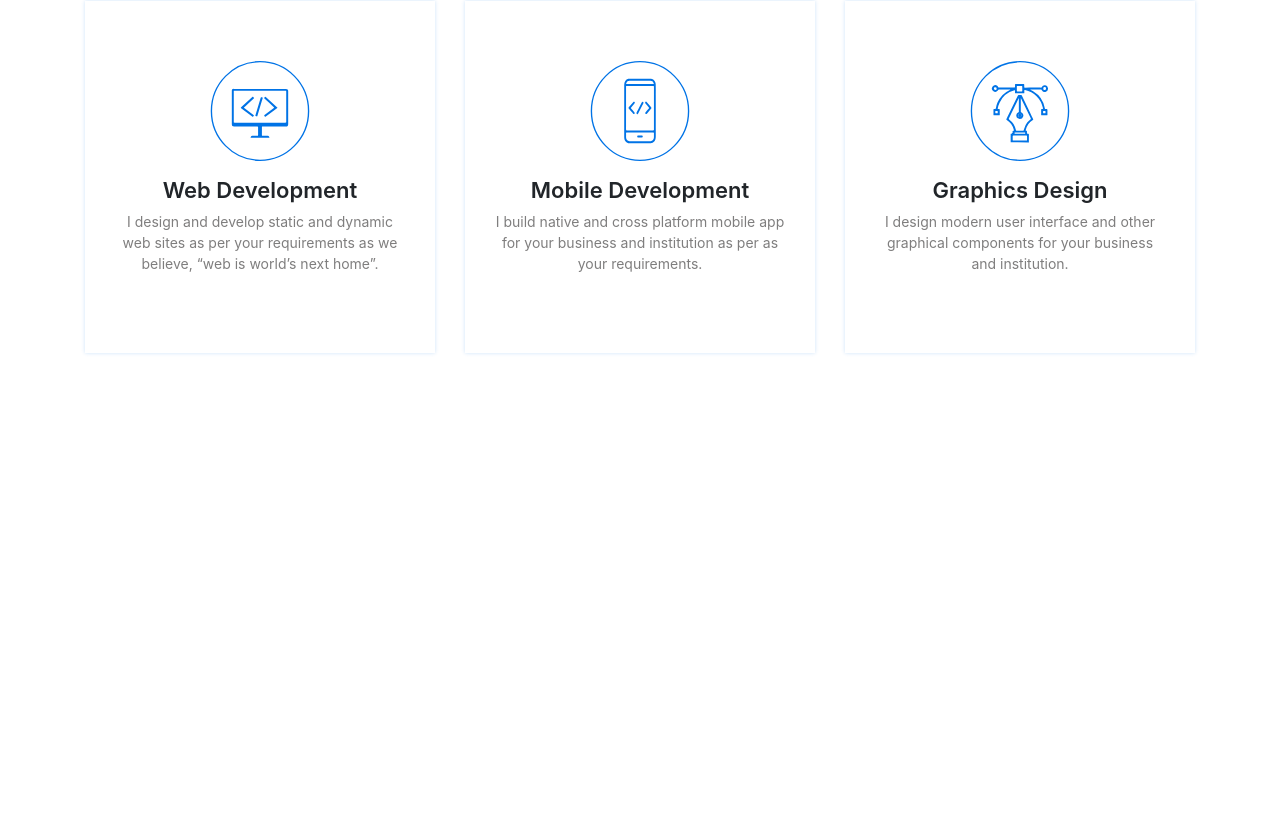
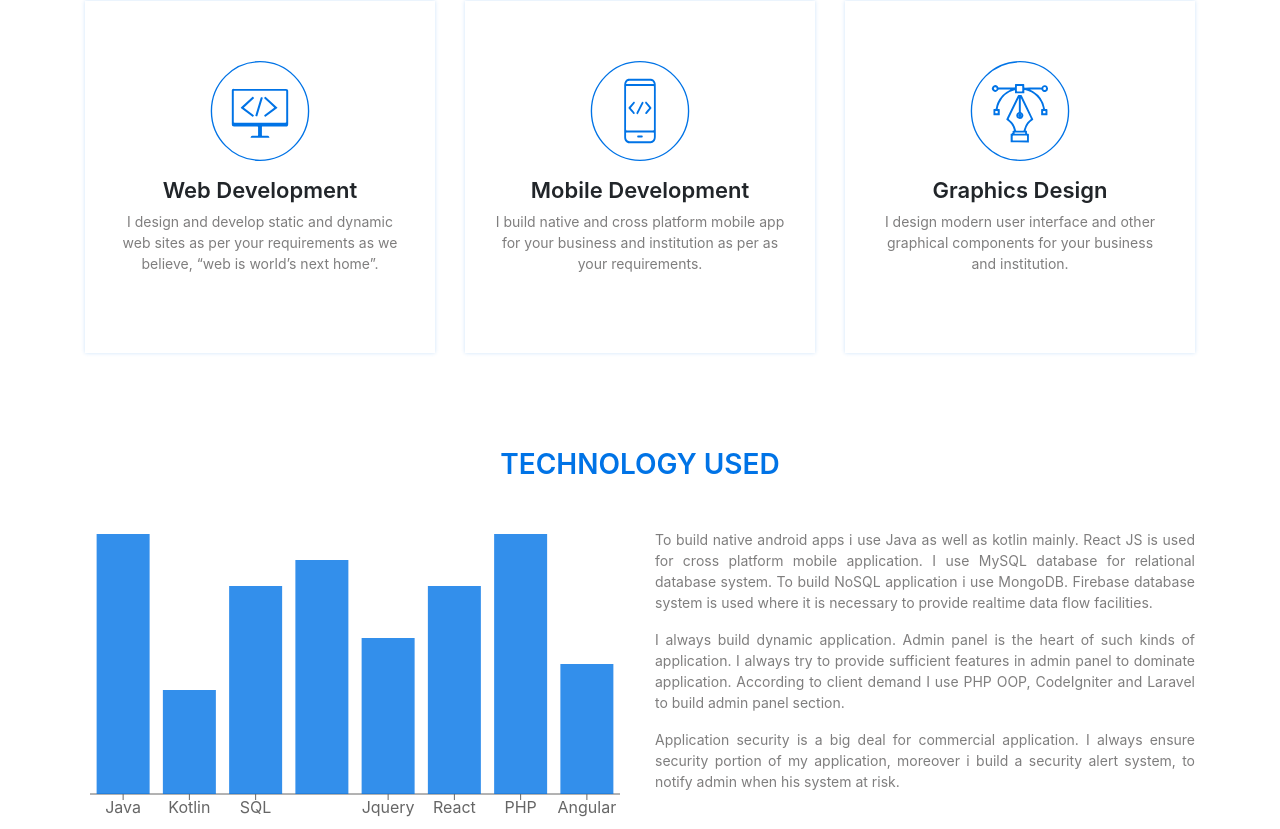
Before and after one commit to sazzadshakhbd/react-website, a React (Create React App) app: page / in a window 1280 px wide. Shown: the part 761-1590 px from the top of the page. Before the commit the page ends 1129 px from the top, so only its background shows below. Built offline with nearby package versions, Linux system fonts and the light colour scheme.

Commit message:
create barchart component

```diff
--- a/package.json
+++ b/package.json
@@ -7,7 +7,8 @@
     "react": "^16.10.2",
     "react-bootstrap": "^1.0.0-beta.14",
     "react-dom": "^16.10.2",
-    "react-scripts": "3.2.0"
+    "react-scripts": "3.2.0",
+    "recharts": "^2.1.1"
   },
   "scripts": {
     "start": "react-scripts start",
--- a/src/App.js
+++ b/src/App.js
@@ -2,12 +2,14 @@
 import TopBanner from "./components/TopBanner/TopBanner";
 import Services from "./components/Services/Services";
 import TopNavigation from "./components/TopNavigation/TopNavigation";
+import Analysis from "./components/Analysis/Analysis";
 function App() {
   return (
     <div>
       <TopNavigation></TopNavigation>
       <TopBanner></TopBanner>
       <Services></Services>
+      <Analysis></Analysis>
     </div>
   );
 }
--- a/src/asset/css/custom.css
+++ b/src/asset/css/custom.css
@@ -103,3 +103,12 @@
   font-family: 'Montserrat', sans-serif;
   text-transform: uppercase;
 }
+
+
+
+.analysisContent p {
+  font-family: 'Raleway' sans-serif;
+  font-size: 14px;
+  font-weight: 400;
+  color: #7F7E7E;
+}
--- /dev/null
+++ b/src/components/Analysis/Analysis.jsx
@@ -0,0 +1,57 @@
+import React, { Component, Fragment } from 'react';
+import {Container, Row, Col} from 'react-bootstrap';
+import {BarChart, Bar, ResponsiveContainer, Tooltip, XAxis} from 'recharts';
+
+class Analysis extends Component {
+  constructor(){
+    super()
+    this.state={
+      barChartData: [
+        {technology: 'Java', Projects: '100'},
+        {technology: 'Kotlin', Projects: '40'},
+        {technology: 'SQL', Projects: '80'},
+        {technology: 'Bootstrap', Projects: '90'},
+        {technology: 'Jquery', Projects: '60'},
+        {technology: 'React', Projects: '80'},
+        {technology: 'PHP', Projects: '100'},
+        {technology: 'Angular', Projects: '50'},
+      ]
+    }
+  }
+  render() {
+    var blueColor = 'rgba(0,115,230,0.8)'
+    return (
+      <Fragment>
+        <Container>
+          <h1 className="globalTitle">Technology Used</h1>
+          <Row>
+            <Col lg={6} md={12} sm={12} style={{width:'100%', height:'300px'}}>
+              <ResponsiveContainer>
+                <BarChart width={100} height={300} data={this.state.barChartData}>
+                  <XAxis dataKey='technology'></XAxis>
+                  <Tooltip></Tooltip>
+                  <Bar dataKey='Projects' fill={blueColor}></Bar>
+                </BarChart>
+              </ResponsiveContainer>
+            </Col>
+            <Col lg={6} md={12} sm={12}>
+              <div className="analysisContent">
+                <p className="text-justify">
+                To build native android apps i use Java as well as kotlin mainly. React JS is used for cross platform mobile application. I use MySQL database for relational database system. To build NoSQL application i use MongoDB. Firebase database system is used where it is necessary to provide realtime data flow facilities.
+                </p>
+                <p className="text-justify">
+                I always build dynamic application. Admin panel is the heart of such kinds of application. I always try to provide sufficient features in admin panel to dominate application. According to client demand I use PHP OOP, CodeIgniter and Laravel to build admin panel section.
+                </p>
+                <p className="text-justify">
+                Application security is a big deal for commercial application. I always ensure security portion of my application, moreover i build a security alert system, to notify admin when his system at risk.
+                </p>
+              </div>
+            </Col>
+          </Row>
+        </Container>
+      </Fragment>
+    );
+  }
+}
+
+export default Analysis;
```
Also changed, not shown: 1 other file (tests, documents, lock files or other folders).
